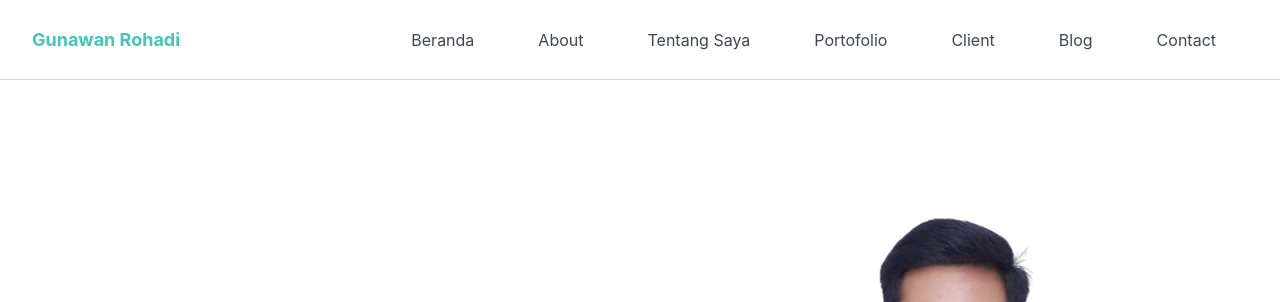
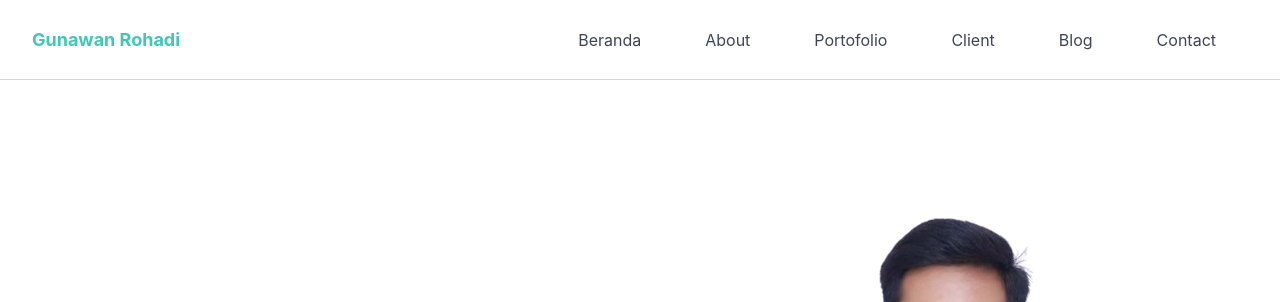
Before and after one commit to massguunn/Portfolio-Tailwind, a website: page index.html in a window 1280 px wide. Shown: the top 302 px of the page. Drawn offline with Linux system fonts and the light colour scheme.

Commit message:
menghapus fitur tentang saya

```diff
--- a/index.html
+++ b/index.html
@@ -35,10 +35,6 @@
                             <li class="group">
                                 <a href="#about"
                                     class="text-base flex text-dark py-2 mx-8 group-hover:text-primary">About</a>
-                            </li>
-                            <li class="group">
-                                <a href="#tentang saya"
-                                    class="text-base flex text-dark py-2 mx-8 group-hover:text-primary">Tentang Saya</a>
                             </li>
                             <li class="group">
                                 <a href="#portofolio"
```
